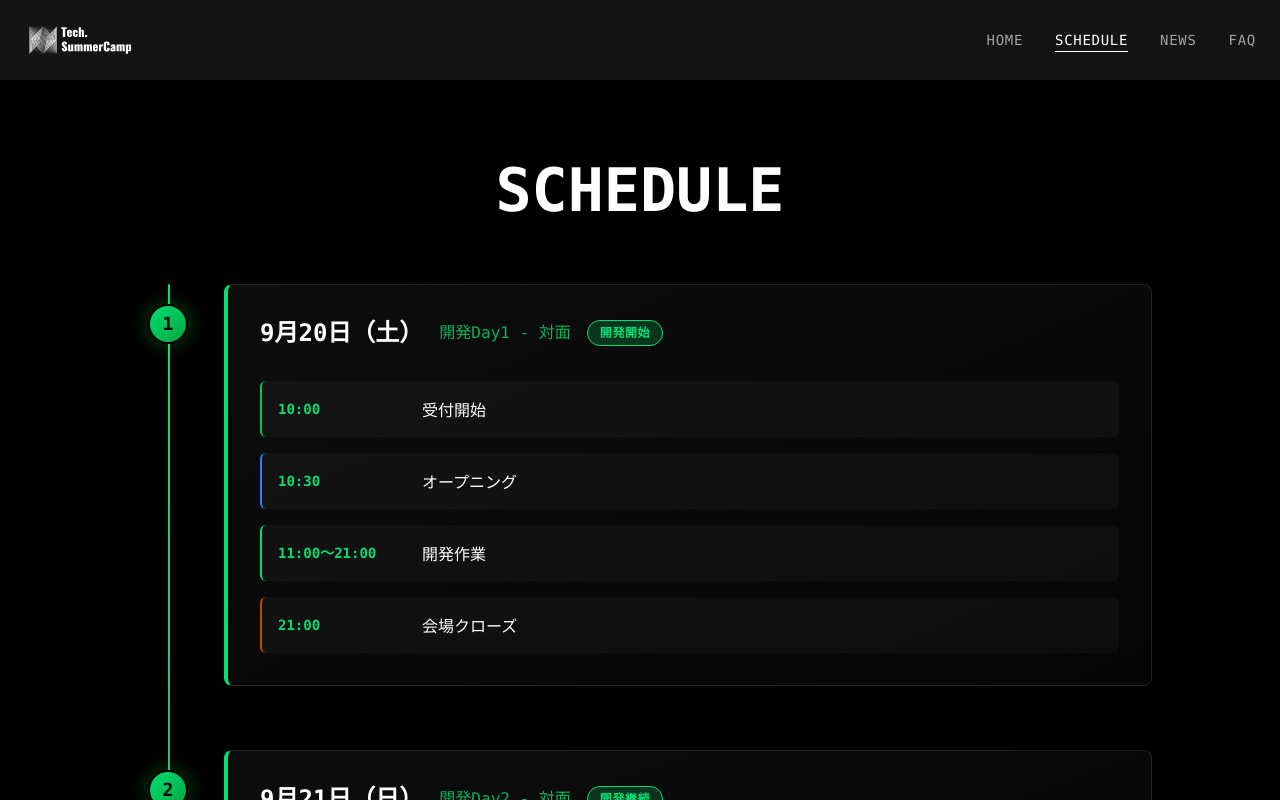
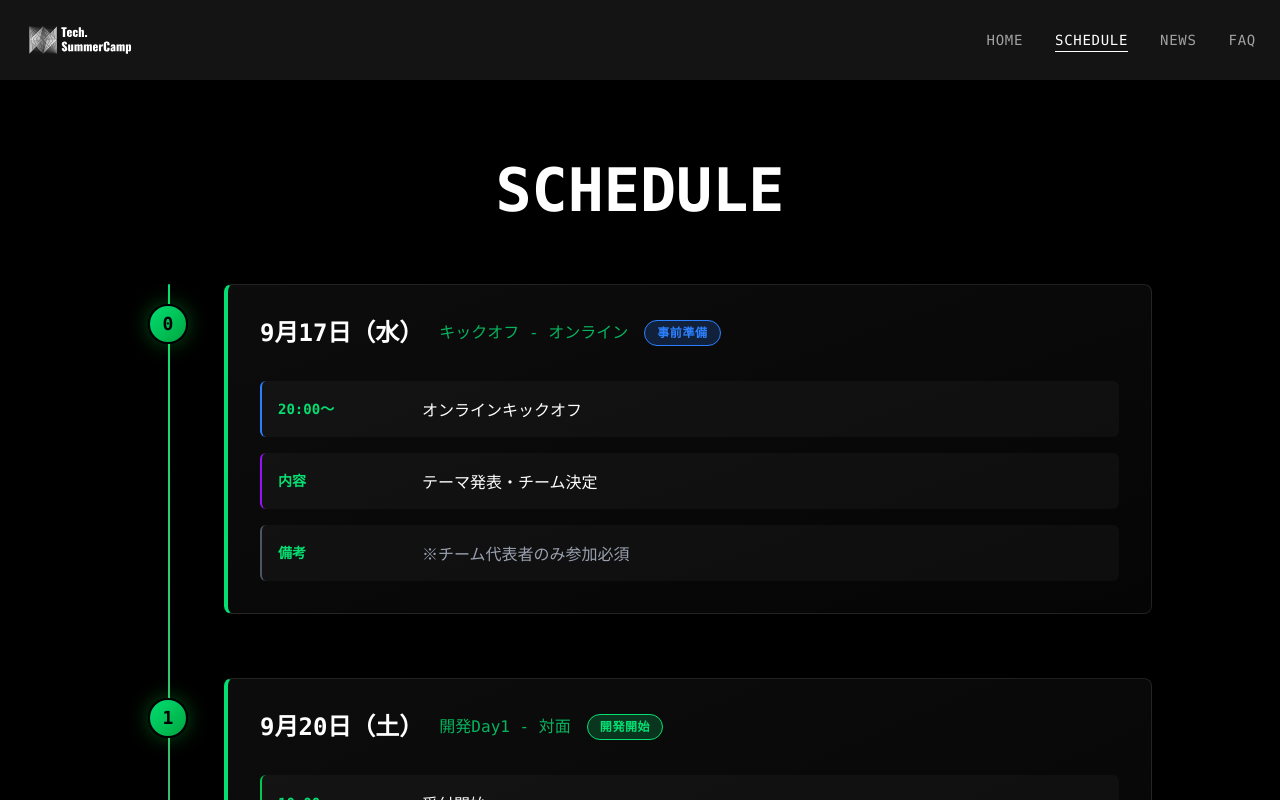
Before and after one commit to Tech-SummerCamp/TSC, a React (Vite) app: page /TSC/schedule in a window 1280 px wide. Shown: the top 800 px of the page. Built offline with nearby package versions, Linux system fonts and the light colour scheme.

Commit message:
add キックオフ

```diff
--- a/src/pages/2025/Schedule.tsx
+++ b/src/pages/2025/Schedule.tsx
@@ -10,6 +10,33 @@ const Schedule = () => {
 
 
           <div className="relative max-w-5xl mx-auto mb-16 before:absolute before:left-5 md:before:left-10 before:top-0 before:bottom-0 before:w-0.5 before:bg-gradient-to-b before:from-green-400 before:to-gray-600 before:rounded-full">
+
+            <div className="relative mb-16 pl-12 md:pl-24">
+              <div className="absolute left-0 md:left-5 top-5 w-10 h-10 bg-gradient-to-br from-green-400 to-green-600 border-2 border-black rounded-full flex items-center justify-center shadow-[0_0_20px_rgba(0,255,65,0.3)] transition-all duration-300 hover:scale-110 hover:shadow-[0_0_30px_rgba(0,255,65,0.5)]">
+                <span className="font-mono text-lg font-bold text-black">0</span>
+              </div>
+              <div className="bg-gradient-to-br from-white/5 to-white/2 border border-white/10 border-l-4 border-l-green-400 rounded-lg p-4 md:p-8 transition-all duration-300 hover:border-green-400 hover:translate-x-2 hover:shadow-[0_10px_30px_rgba(0,255,65,0.1)] relative overflow-hidden before:absolute before:top-0 before:left-0 before:right-0 before:h-0.5 before:bg-gradient-to-r before:from-green-400 before:to-transparent before:scale-x-0 hover:before:scale-x-100 before:transition-transform before:duration-300">
+                <div className="flex items-center gap-4 mb-8 flex-wrap">
+                  <h3 className="font-mono text-2xl font-bold text-white">9月17日（水）</h3>
+                  <span className="font-mono text-base text-green-400 opacity-80">キックオフ - オンライン</span>
+                  <span className="px-3 py-1 rounded-full font-mono text-xs font-semibold uppercase tracking-wider bg-blue-500/20 text-blue-500 border border-blue-500">事前準備</span>
+                </div>
+                <div className="flex flex-col gap-4">
+                  <div className="flex items-center gap-6 p-4 bg-white/3 rounded-md border-l-2 border-l-blue-500 transition-all duration-300 hover:bg-white/5 hover:translate-x-1">
+                    <span className="font-mono text-sm font-semibold text-green-400 min-w-[80px] md:min-w-[120px]">20:00〜</span>
+                    <span className="text-base text-white flex-1">オンラインキックオフ</span>
+                  </div>
+                  <div className="flex items-center gap-6 p-4 bg-white/3 rounded-md border-l-2 border-l-purple-600 transition-all duration-300 hover:bg-white/5 hover:translate-x-1">
+                    <span className="font-mono text-sm font-semibold text-green-400 min-w-[80px] md:min-w-[120px]">内容</span>
+                    <span className="text-base text-white flex-1">テーマ発表・チーム決定</span>
+                  </div>
+                  <div className="flex items-center gap-6 p-4 bg-white/3 rounded-md border-l-2 border-l-gray-600 transition-all duration-300 hover:bg-white/5 hover:translate-x-1">
+                    <span className="font-mono text-sm font-semibold text-green-400 min-w-[80px] md:min-w-[120px]">備考</span>
+                    <span className="text-base text-gray-400 flex-1">※チーム代表者のみ参加必須</span>
+                  </div>
+                </div>
+              </div>
+            </div>
 
             <div className="relative mb-16 pl-12 md:pl-24">
               <div className="absolute left-0 md:left-5 top-5 w-10 h-10 bg-gradient-to-br from-green-400 to-green-600 border-2 border-black rounded-full flex items-center justify-center shadow-[0_0_20px_rgba(0,255,65,0.3)] transition-all duration-300 hover:scale-110 hover:shadow-[0_0_30px_rgba(0,255,65,0.5)]">
```
